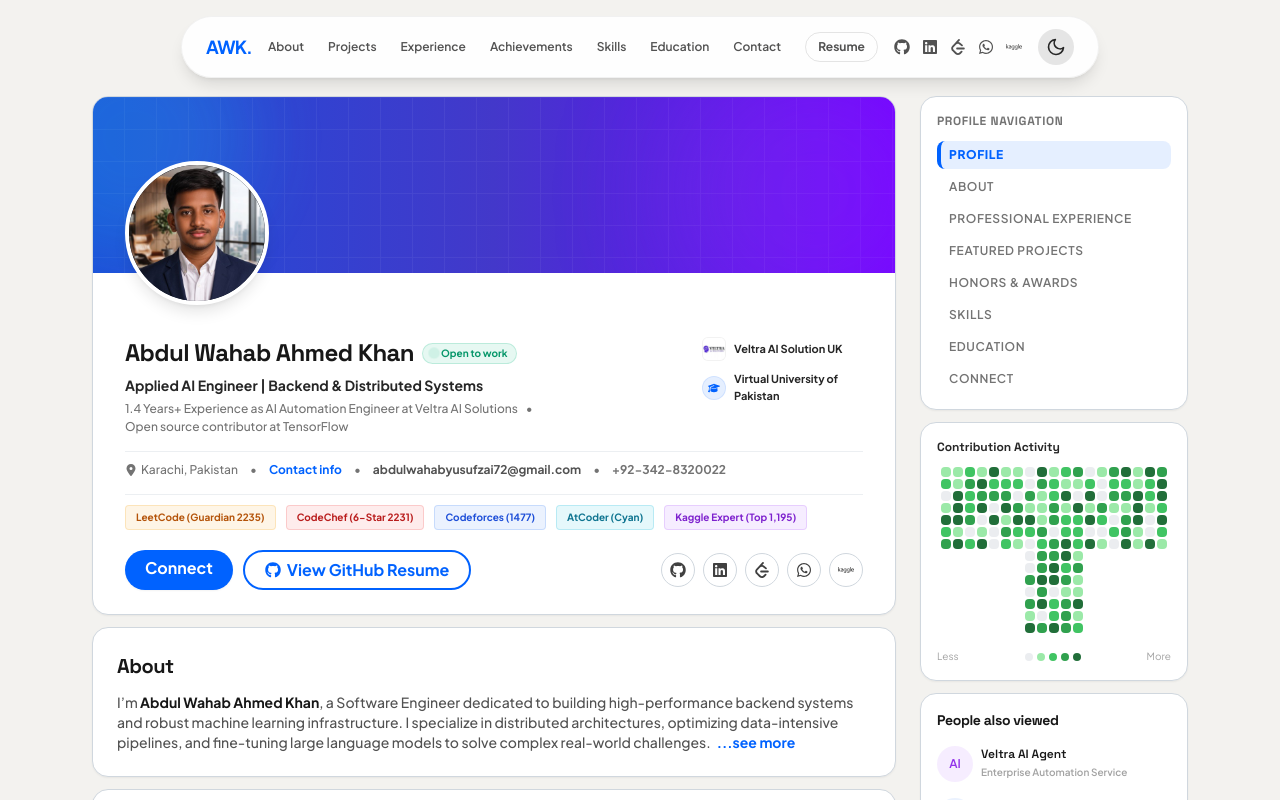
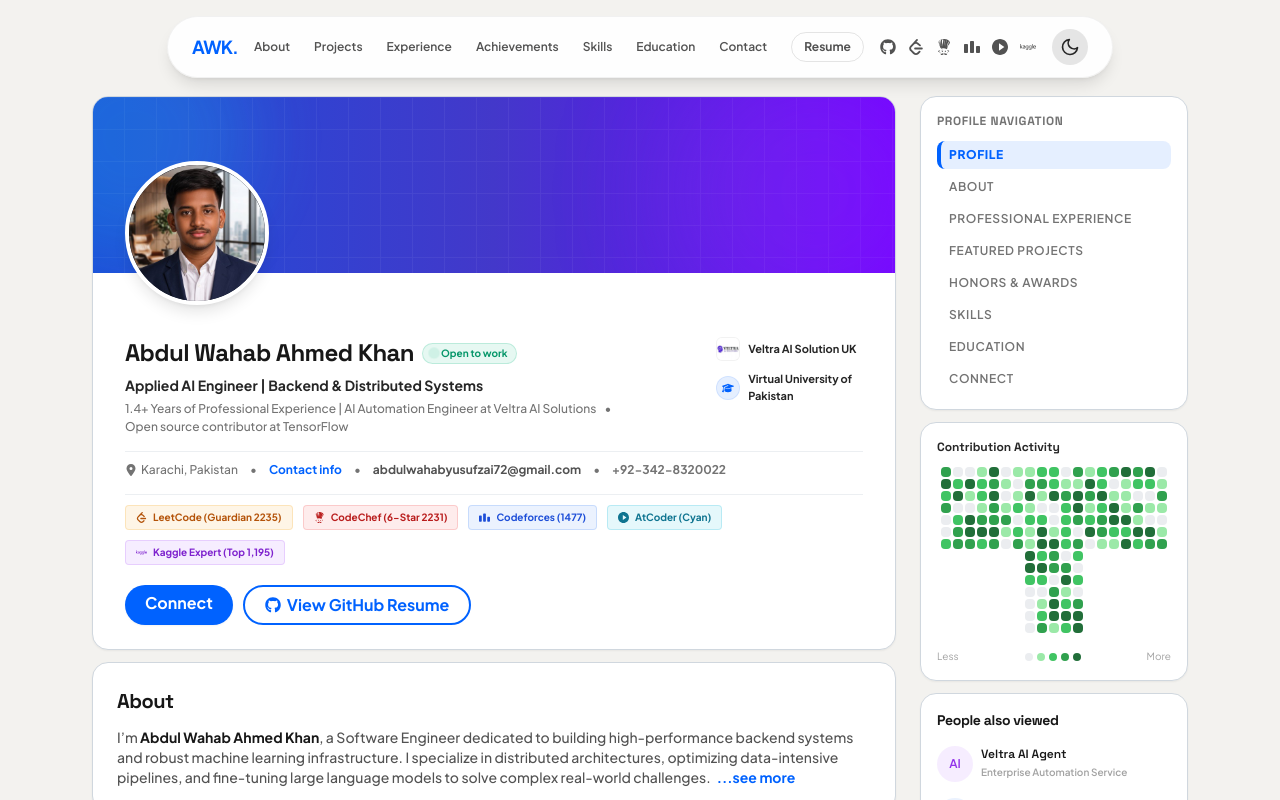
Before and after one commit to abdulwahabahmedkhanyusufzai/My_personal_portfolio, a Next.js app in the folder my_personal_portfolio/: page / in a window 1280 px wide. Shown: the top 800 px of the page. Built offline with nearby package versions, Linux system fonts and the light colour scheme.

Commit message:
Updated links

```diff
--- a/my_personal_portfolio/app/page.tsx
+++ b/my_personal_portfolio/app/page.tsx
@@ -9,9 +9,10 @@
 import { useForm } from "react-hook-form";
 import { zodResolver } from "@hookform/resolvers/zod";
 import { z } from "zod";
+import { SiLeetcode, SiCodechef, SiCodeforces, SiKaggle } from "react-icons/si";
 
 import {
-  socialMedia, skillsData, projects,
+  skillsData, projects,
   workExperience, appliedML, competitiveProgramming, education,
   contactSchema
 } from "@/data";
@@ -362,7 +363,7 @@
                   </p>
 
                   <p className="text-[11px] sm:text-xs text-neutral-500 dark:text-neutral-400 mt-1.5 flex flex-wrap gap-x-2 gap-y-0.5 items-center font-medium">
-                    <span>1.4 Years+ Experience as AI Automation Engineer at Veltra AI Solutions</span>
+                    <span>1.4+ Years of Professional Experience | AI Automation Engineer at Veltra AI Solutions</span>
                     <span>&bull;</span>
                     <span>Open source contributor at TensorFlow</span>
                   </p>
@@ -406,40 +407,45 @@
                   href="https://leetcode.com/u/abdulwahabahmedkhanyusufzai/"
                   target="_blank"
                   rel="noreferrer"
-                  className="text-[10px] font-bold px-2.5 py-1 bg-amber-500/10 border border-amber-500/20 rounded text-amber-700 dark:text-amber-400 hover:bg-amber-500/20 transition-all cursor-pointer"
+                  className="flex items-center gap-1.5 text-[10px] font-bold px-2.5 py-1 bg-amber-500/10 border border-amber-500/20 rounded text-amber-700 dark:text-amber-400 hover:bg-amber-500/20 transition-all cursor-pointer"
                 >
+                  <SiLeetcode size={11} />
                   LeetCode (Guardian 2235)
                 </a>
                 <a
                   href="https://www.codechef.com/users/abdulwahabusuf"
                   target="_blank"
                   rel="noreferrer"
-                  className="text-[10px] font-bold px-2.5 py-1 bg-red-500/10 border border-red-500/20 rounded text-red-700 dark:text-red-400 hover:bg-red-500/20 transition-all cursor-pointer"
+                  className="flex items-center gap-1.5 text-[10px] font-bold px-2.5 py-1 bg-red-500/10 border border-red-500/20 rounded text-red-700 dark:text-red-400 hover:bg-red-500/20 transition-all cursor-pointer"
                 >
+                  <SiCodechef size={11} />
                   CodeChef (6-Star 2231)
                 </a>
                 <a
                   href="https://codeforces.com/profile/abdulwahab121"
                   target="_blank"
                   rel="noreferrer"
-                  className="text-[10px] font-bold px-2.5 py-1 bg-blue-500/10 border border-blue-500/20 rounded text-blue-700 dark:text-blue-400 hover:bg-blue-500/20 transition-all cursor-pointer"
+                  className="flex items-center gap-1.5 text-[10px] font-bold px-2.5 py-1 bg-blue-500/10 border border-blue-500/20 rounded text-blue-700 dark:text-blue-400 hover:bg-blue-500/20 transition-all cursor-pointer"
                 >
+                  <SiCodeforces size={11} />
                   Codeforces (1477)
                 </a>
                 <a
                   href="https://atcoder.jp/users/abdulwahab121"
                   target="_blank"
                   rel="noreferrer"
-                  className="text-[10px] font-bold px-2.5 py-1 bg-cyan-500/10 border border-cyan-500/20 rounded text-cyan-700 dark:text-cyan-400 hover:bg-cyan-500/20 transition-all cursor-pointer"
+                  className="flex items-center gap-1.5 text-[10px] font-bold px-2.5 py-1 bg-cyan-500/10 border border-cyan-500/20 rounded text-cyan-700 dark:text-cyan-400 hover:bg-cyan-500/20 transition-all cursor-pointer"
                 >
+                  <svg width={11} height={11} viewBox="0 0 24 24" fill="currentColor"><path d="M12 0C5.373 0 0 5.373 0 12s5.373 12 12 12 12-5.373 12-12S18.627 0 12 0zm-1.5 17.5v-11l8 5.5-8 5.5z"/></svg>
                   AtCoder (Cyan)
                 </a>
                 <a
                   href="https://www.kaggle.com/abdulwahab2321"
                   target="_blank"
                   rel="noreferrer"
-                  className="text-[10px] font-bold px-2.5 py-1 bg-purple-500/10 border border-purple-500/20 rounded text-purple-700 dark:text-purple-400 hover:bg-purple-500/20 transition-all cursor-pointer"
+                  className="flex items-center gap-1.5 text-[10px] font-bold px-2.5 py-1 bg-purple-500/10 border border-purple-500/20 rounded text-purple-700 dark:text-purple-400 hover:bg-purple-500/20 transition-all cursor-pointer"
                 >
+                  <SiKaggle size={11} />
                   Kaggle Expert (Top 1,195)
                 </a>
               </div>
@@ -458,18 +464,6 @@
                 >
                   <FaGithub /> View GitHub Resume
                 </Link>
-                <div className="flex items-center gap-2 ml-auto">
-                  {socialMedia.map((social) => (
-                    <Link
-                      key={social.id}
-                      href={social.link}
-                      target="_blank"
-                      className="p-2 border border-[#d0d7de] dark:border-[#30363d] rounded-full hover:bg-neutral-50 dark:hover:bg-[#21262d] transition-all text-neutral-700 dark:text-neutral-300 hover:text-brand-primary dark:hover:text-brand-secondary"
-                    >
-                      <social.icon size={16} />
-                    </Link>
-                  ))}
-                </div>
               </div>
             </div>
           </div>
--- a/my_personal_portfolio/data/index.tsx
+++ b/my_personal_portfolio/data/index.tsx
@@ -1,6 +1,12 @@
 import { z } from "zod";
-import { FaFacebook, FaWhatsapp, FaGithub, FaLinkedin } from "react-icons/fa";
+import { FaGithub } from "react-icons/fa";
 import { SiLeetcode, SiCodeforces, SiKaggle, SiCodechef } from "react-icons/si";
+
+const AtCoderIcon = ({ size = 16 }: { size?: number }) => (
+  <svg width={size} height={size} viewBox="0 0 24 24" fill="currentColor">
+    <path d="M12 0C5.373 0 0 5.373 0 12s5.373 12 12 12 12-5.373 12-12S18.627 0 12 0zm-1.5 17.5v-11l8 5.5-8 5.5z"/>
+  </svg>
+);
 import { FaUser, FaBriefcase, FaGraduationCap, FaEnvelope, FaTrophy } from "react-icons/fa";
 
 export const navItems = [
@@ -322,22 +328,27 @@
   },
   {
     id: 2,
-    link: "https://www.linkedin.com/in/awahab1567",
-    icon: FaLinkedin,
+    link: "https://leetcode.com/u/abdulwahabahmedkhanyusufzai/",
+    icon: SiLeetcode,
   },
   {
     id: 3,
-    link: "https://leetcode.com/u/abdulwahabyusufzai72/",
-    icon: SiLeetcode,
+    link: "https://www.codechef.com/users/abdulwahabusuf",
+    icon: SiCodechef,
   },
   {
     id: 4,
-    link: "https://wa.me/+923428320022",
-    icon: FaWhatsapp,
+    link: "https://codeforces.com/profile/abdulwahab121",
+    icon: SiCodeforces,
   },
   {
     id: 5,
-    link: "https://www.kaggle.com/abdulwahabyusufzai",
+    link: "https://atcoder.jp/users/abdulwahab121",
+    icon: AtCoderIcon,
+  },
+  {
+    id: 6,
+    link: "https://www.kaggle.com/abdulwahab2321",
     icon: SiKaggle,
   },
 ];
```
